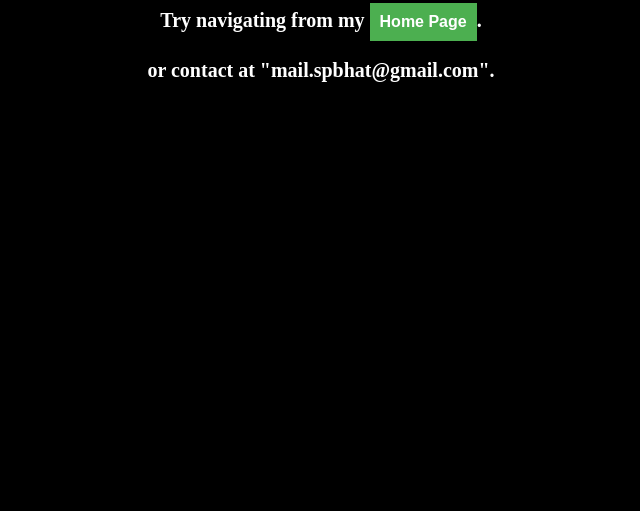
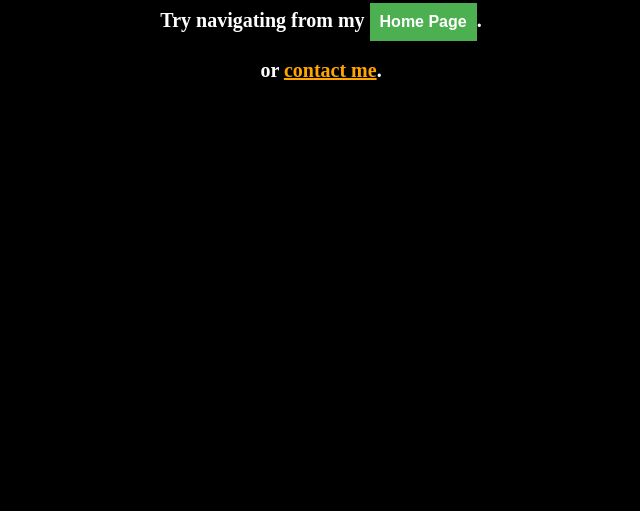
Before and after one commit to heySourabh/MyWebpage, a website: page 404.html in a window 1280 px wide. Shown: the part 289-800 px from the top of the page, without its empty margins (319-959 px from the left). Drawn offline with Linux system fonts and the light colour scheme.

Commit message:
updated 404.html

```diff
--- a/404.html
+++ b/404.html
@@ -42,7 +42,7 @@
     </div>
     <br>
     <div style="color:white;font-size:20px;font-weight:bold;text-align:center">
-    or contact at "mail.spbhat@gmail.com".
+    or <a href="/#contact">contact me</a>.
     </div>
 </div>
 
```
